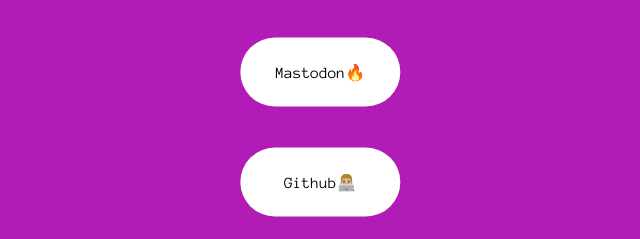
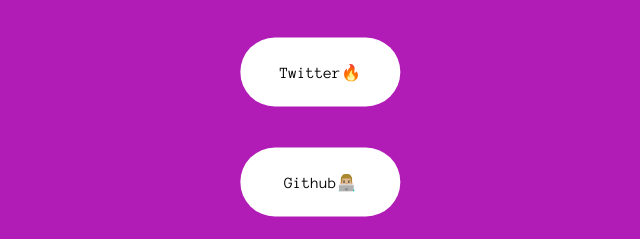
Before and after one commit to petrmotka/link-tree., a plain HTML site: page index.html in a window 1280 px wide. Shown: the part 382-621 px from the top of the page, 321-961 px from the left. Drawn offline with Linux system fonts and the light colour scheme.

Commit message:
Update index.html

```diff
--- a/index.html
+++ b/index.html
@@ -38,7 +38,7 @@
 
 <div class="button">
 
-    <a onclick="mastodon()" >Mastodon🔥</a>
+    <a onclick="twitter()" >Twitter🔥</a>
 
 </div>
 
```
